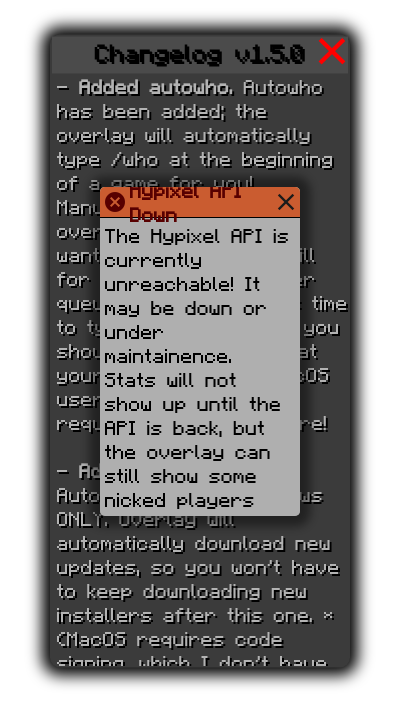
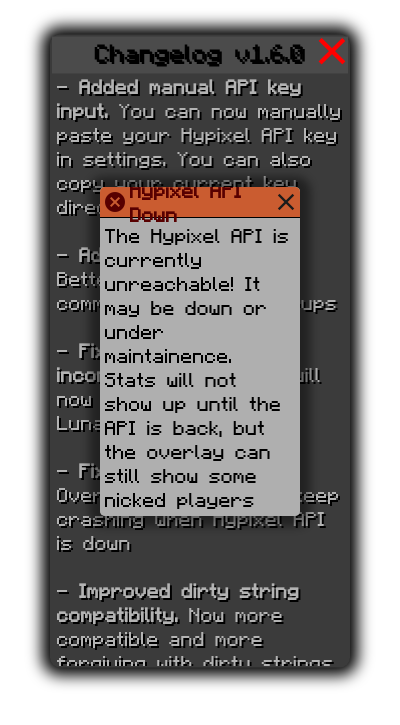
Before and after one commit to Chit132/abyss-overlay, an Electron app: page src/index.html in a window 400 px wide. Shown: the part 71-796 px from the top of the page. Drawn offline with nearby package versions, Linux system fonts and the light colour scheme; no server answers.

Commit message:
fixed dirty string and lunar patch compatibility

```diff
--- a/package.json
+++ b/package.json
@@ -1,7 +1,7 @@
 {
   "name": "abyss-overlay",
   "productName": "Abyss Overlay",
-  "version": "1.5.0",
+  "version": "1.6.0",
   "description": "The Official Abyss Stats Overlay",
   "homepage": "https://github.com/Chit132/abyss-overlay",
   "main": "main.js",
--- a/src/index.html
+++ b/src/index.html
@@ -220,7 +220,7 @@
 
         <p class="startup" style="color: var(--primaryColor)">SELECT YOUR CLIENT:</p>
         <button class="clientbutton" id="badlion" style="margin-left: 2.5%;">Badlion</button>
-        <button class="clientbutton" id="lunar">Lunar 1.8</button>
+        <button class="clientbutton" id="lunar">Lunar</button>
         <button class="clientbutton" id="vanilla">Vanilla/Forge</button>
         <button class="clientbutton" id="pvplounge" style="margin-left: 2.5%;">PvP Lounge</button>
         <button class="clientbutton" id="labymod">Laby Mod</button>
@@ -252,13 +252,11 @@
             <p id="changelogVersion" style="width: 100%; height: 37px; margin: 0; padding: 0; background-color: rgb(75, 75, 75); text-align: center; font-size: 20px; color: var(--primaryColor);">Changelog</p>
             <p id="changelogClose">×</p>
             <p style="height: calc(100% - 37px); margin: 0; margin-left: 5px; padding: 0; overflow-y: auto; color: rgb(179, 179, 179);">
-                - <b>Added autowho.</b> Autowho has been added; the overlay will automatically type /who at the beginning of a game for you! Manually turn it ON in overlay settings if you want to use it. Stand still for a few seconds after queuing so overlay has time to type it. Even though you should be fine, *use it at your own risk!* For MacOS users, Java v8+ is required for this feature!<br><br>
-                - <b>Added auto-updater.</b> Auto-updater for Windows ONLY. Overlay will automatically download new updates, so you won't have to keep downloading new installers after this one. *(MacOS requires code signing, which I don't have the money for lol, so MacOS people please manually update for now, sorry)* So also expect more updates!<br><br>
-                - <b>Added Feather Client support.</b> Feather client is now a supported client. You can change clients in settings<br><br>
-                - <b>Added better debugging functionalities.</b> Making overlay more future-proof<br><br>
-                - <b>Added Gamemaster rank support.</b> Gamemaster ranks will now show up appropriately<br><br>
-                - <b>Fixed showing everyone as nicks.</b> Fixed issue from time to time where everyone showed up as nicks by switching to Mojang API<br><br>
-                - <b>Removed excessive API caching.</b> No longer caching all players' APIs in config file in order to save storage and computational power (potentially could save several MB of storage)
+                - <b>Added manual API key input.</b> You can now manually paste your Hypixel API key in settings. You can also copy your current key directly from settings<br><br>
+                - <b>Added modal windows.</b> Better overlay-client communication using popups<br><br>
+                - <b>Fixed Lunar update incompatibility.</b> Overlay will now work on the latest Lunar patch<br><br>
+                - <b>Fixed error handling.</b> Overlay will no longer keep crashing when Hypixel API is down<br><br>
+                - <b>Improved dirty string compatibility.</b> Now more compatible and more forgiving with dirty strings that some clients tend to log
             </p>
         </div>
     </div>
--- a/src/index.js
+++ b/src/index.js
@@ -344,7 +344,6 @@
 
 function addPlayer(ign = '', e = 0){
     let uuid = '';
-    ign = ign.replace(/(§|�)([0-9]|a|b|e|d|f|k|l|m|n|o|r|c)/gm, '');
     console.log(`Adding player: ${ign}`);
     $.ajax({type: 'GET', async: true, url: mojang+ign, success: (data, status) => {
         if (status === 'success'){
@@ -558,7 +557,7 @@
     currentWindow = remote.BrowserWindow.getAllWindows(); currentWindow = currentWindow[0];
     $('.clientbutton').css('display', 'none'); $('.startup').css('display', 'none'); $('#titles').css('display', 'block'); $('#indexdiv').css('display', 'block'); $('.tabsbuttons').css('display', 'inline-block'); $('#show').css('display', 'inline-block');
 
-    if (event.data.client === 'lunar'){logpath = config.get('lunarlog', `${homedir}/.lunarclient/offline/1.8/logs/latest.log`); $('#clientimg').attr('src', 'https://img.icons8.com/nolan/2x/lunar-client.png'); $('#clientimg').css({'height': '34px', 'top': '0px'});}
+    if (event.data.client === 'lunar'){logpath = config.get('lunarlog', `${homedir}/.lunarclient/logs/launcher/renderer.log`); $('#clientimg').attr('src', 'https://img.icons8.com/nolan/2x/lunar-client.png'); $('#clientimg').css({'height': '34px', 'top': '0px'});}
     else if (process.platform === 'darwin'){
         if (event.data.client === 'badlion'){logpath = config.get('badlionlog', `${homedir}/Library/Application Support/minecraft/logs/blclient/minecraft/latest.log`); $('#clientimg').attr('src', 'https://www.badlion.net/static/assets/images/logos/badlion-logo.png');}
         else if (event.data.client === 'vanilla'){logpath = config.get('vanillalog', `${homedir}/Library/Application Support/minecraft/logs/latest.log`); $('#clientimg').attr('src', 'https://static.wikia.nocookie.net/minecraft_gamepedia/images/2/2d/Plains_Grass_Block.png/revision/latest?cb=20190525093706');}
@@ -586,6 +585,7 @@
         const k = data.indexOf('[CHAT]');
         if (k !== -1){
             const msg = data.substring(k+7);
+            msg.replace(/(§|�)([0-9]|a|b|e|d|f|k|l|m|n|o|r|c)/gm, '');
             //con.log(msg);
             let changed = false;
             if (msg.indexOf('ONLINE:') !== -1 && msg.indexOf(',') !== -1){
```
